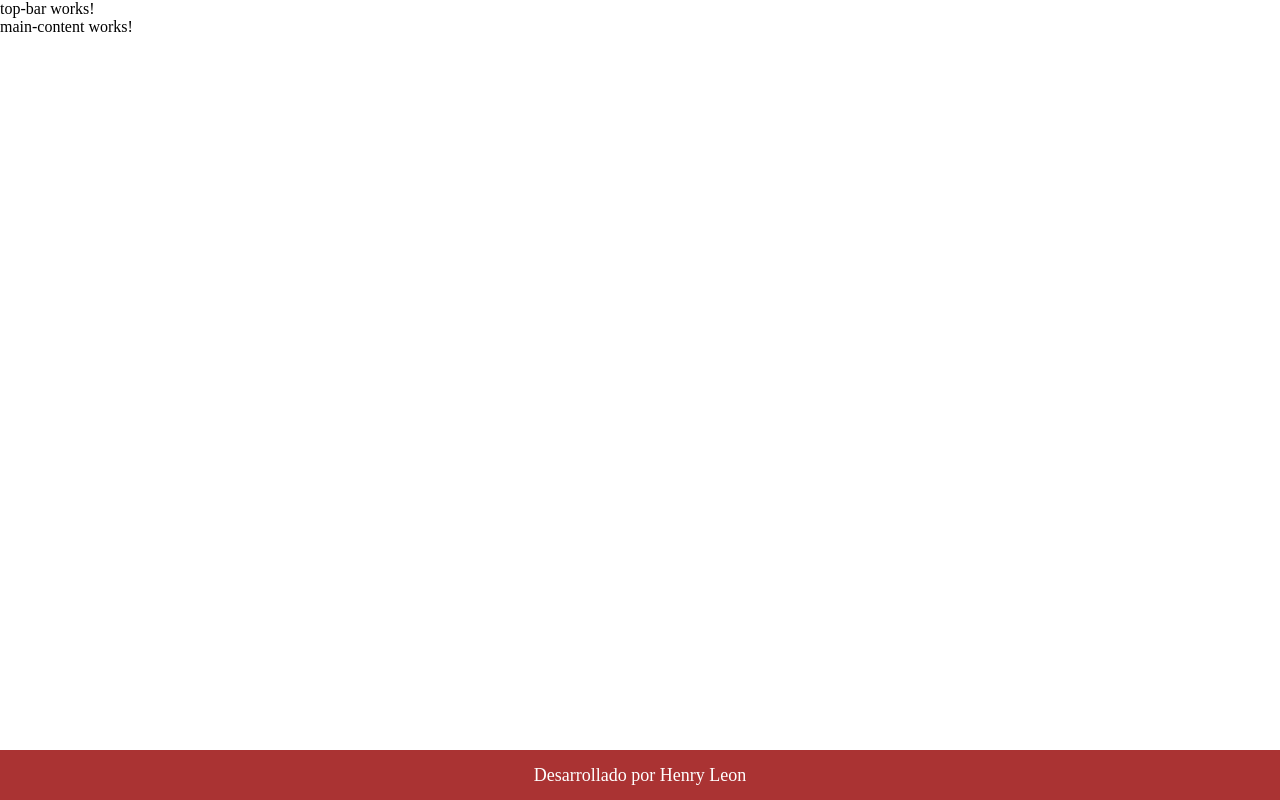
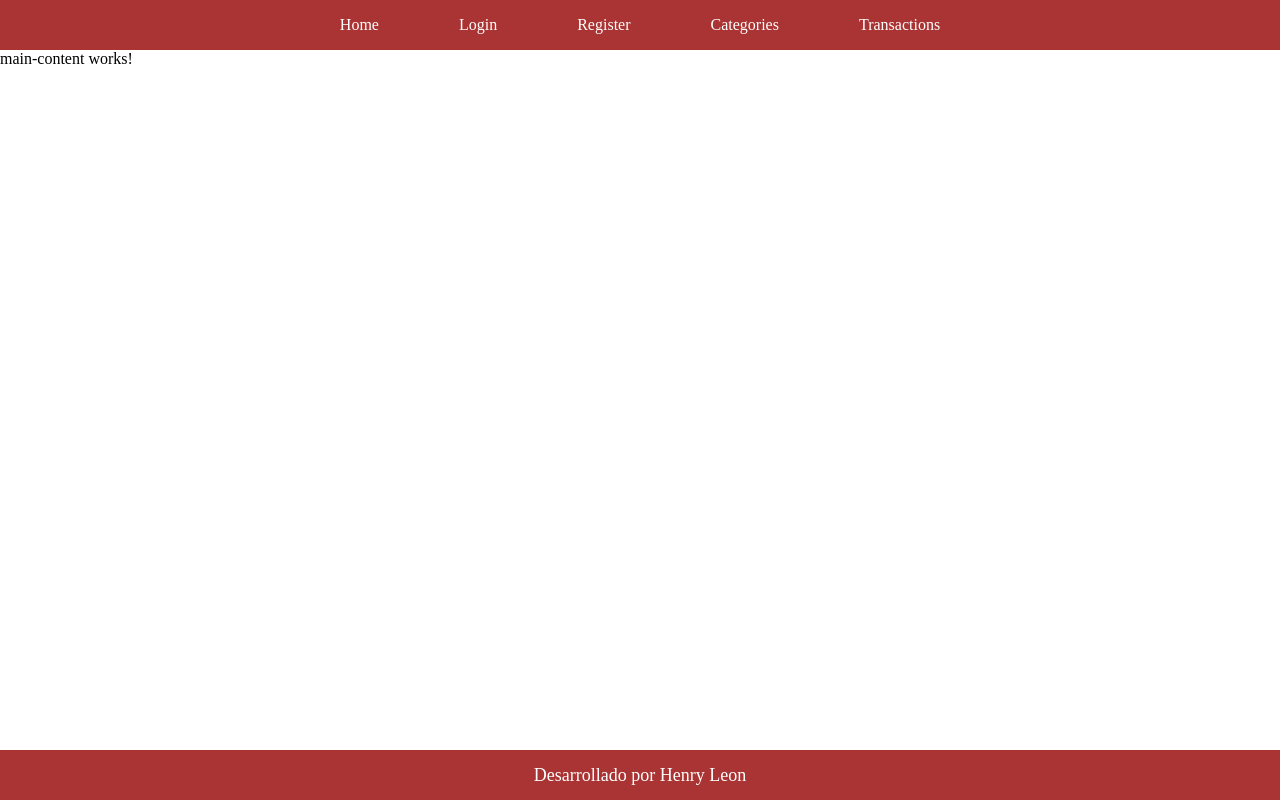
Before and after one commit to Helg18/expense-tracker-frontend, an Angular app: page / in a window 1280 px wide. Built offline with nearby package versions, Linux system fonts and the light colour scheme.

Commit message:
Creacion del navbar basico

```diff
--- a/src/app/core/shell/top-bar/top-bar.component.css
+++ b/src/app/core/shell/top-bar/top-bar.component.css
@@ -0,0 +1,31 @@
+.navbar{
+	width: 100%;
+	height: 50px;
+	background-color: #a33;
+	top: 0;
+}
+
+.navbar ul{
+	height: 100%;
+	padding: 0;
+	margin: 0;
+	display: flex;
+	align-items: center;
+	justify-content: center;
+}
+
+.navbar ul li {
+	list-style: none;
+	flex-wrap: wrap;
+}
+
+.navbar ul li a {
+	padding: 17px 40px;
+	flex-basis: 100%;
+	color: white;
+	text-decoration: none;
+}
+
+.navbar ul li a:hover {
+	background-color: rgba(0,0,0,0.3);/*#a88;*/
+}
--- a/src/app/core/shell/top-bar/top-bar.component.html
+++ b/src/app/core/shell/top-bar/top-bar.component.html
@@ -1,3 +1,9 @@
-<p>
-  top-bar works!
-</p>
+<nav class="navbar">
+	<ul>
+		<li><a href="#">Home</a></li>
+		<li><a href="#">Login</a></li>
+		<li><a href="#">Register</a></li>
+		<li><a href="#">Categories</a></li>
+		<li><a href="#">Transactions</a></li>
+	</ul>
+</nav>
```
